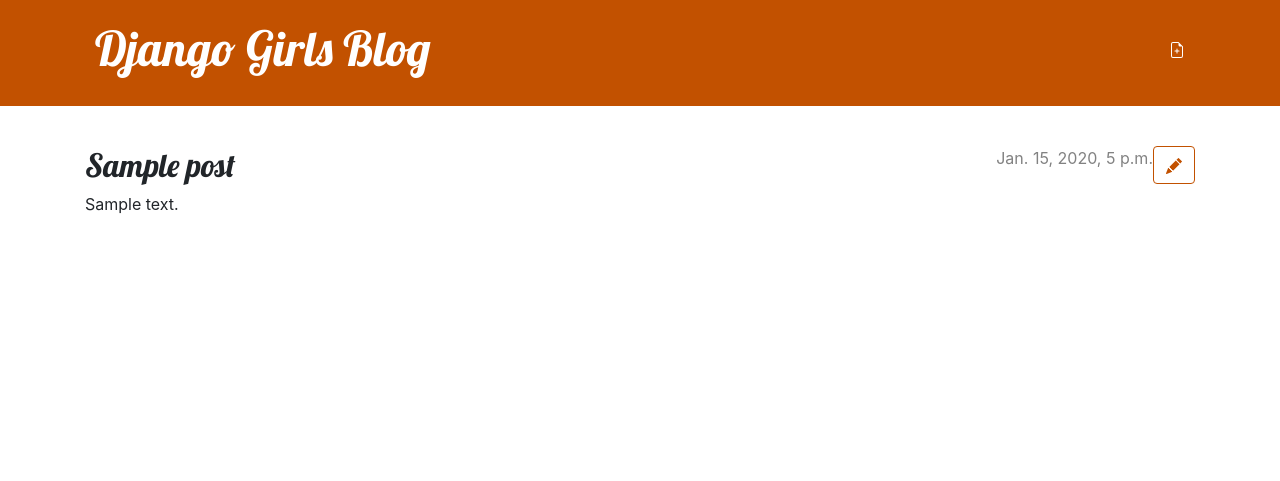
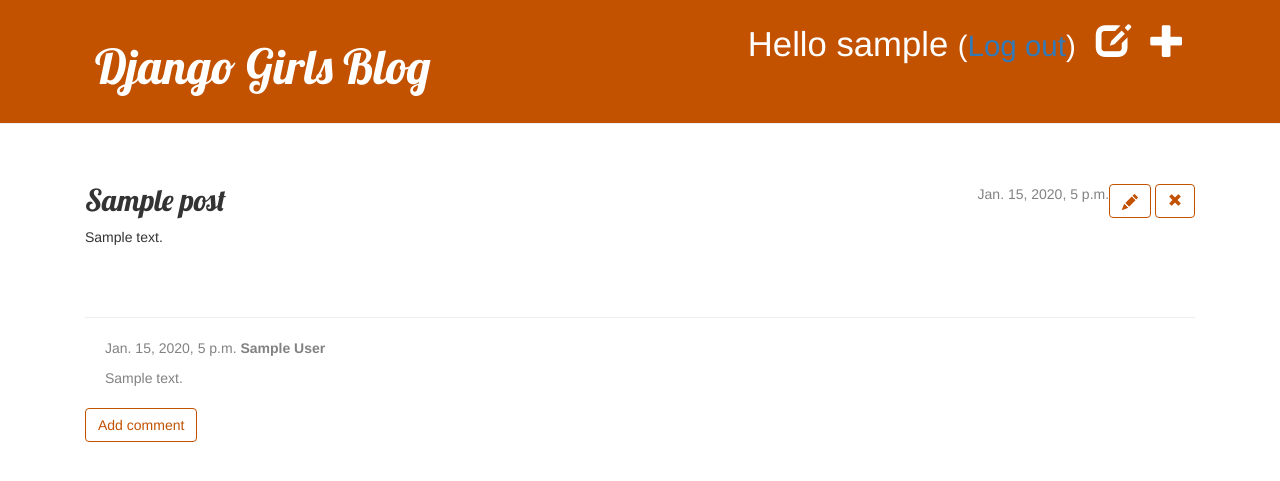
Before and after one commit to carbbykid/my-first-blog, a Django app: page /post/1/ in a window 1280 px wide. Shown: the top 481 px of the page. Run offline with Django 3.2, Linux system fonts and the light colour scheme; a user stored in the database is signed in; tables that the repository leaves empty hold one stand-in row (values such as "Sample post"); some libraries are stand-ins or nearby versions.

Commit message:
add function remove, comment post, login, logout

```diff
--- a/blog/admin.py
+++ b/blog/admin.py
@@ -1,4 +1,5 @@
 from django.contrib import admin
-from .models import Post
+from .models import Post, Comment
 
 admin.site.register(Post)
+admin.site.register(Comment)
--- a/blog/models.py
+++ b/blog/models.py
@@ -10,7 +10,22 @@
     published_date = models.DateTimeField(blank=True, null=True)
 
     def publish(self):
-        self.published_date = timezone.now()
+        self.published_date = timezone.localtime(timezone.now())
+        self.save()
+    def approved_comments(self):
+        return self.comments.filter(approved_comment=True)
+    def __str__(self):
+        return self.title
+
+class Comment(models.Model):
+    post = models.ForeignKey('blog.Post', on_delete=models.CASCADE, related_name='comments')
+    author = models.CharField(max_length=200)
+    text = models.TextField()
+    created_date = models.DateTimeField(default=timezone.now)
+    approved_comment = models.BooleanField(default=False)
+
+    def approve(self):
+        self.approved_comment = True
         self.save()
     def __str__(self):
-        return self.title
+        return self.text
--- a/blog/static/css/blog.css
+++ b/blog/static/css/blog.css
@@ -68,3 +68,7 @@
     color: #FFFFFF;
     background-color: #C25100;
 }
+
+.comment {
+    margin: 20px 0px 20px 20px;
+}
--- a/blog/templates/blog/base.html
+++ b/blog/templates/blog/base.html
@@ -4,6 +4,7 @@
     <head>
         <title>Django Girls blog</title>
         <link rel="stylesheet" href="https://cdn.jsdelivr.net/npm/bootstrap@4.5.3/dist/css/bootstrap.min.css" integrity="sha384-TX8t27EcRE3e/ihU7zmQxVncDAy5uIKz4rEkgIXeMed4M0jlfIDPvg6uqKI2xXr2" crossorigin="anonymous">
+        <link rel = "stylesheet" href = "https://maxcdn.bootstrapcdn.com/bootstrap/3.3.7/css/bootstrap.min.css">
         <link href='//fonts.googleapis.com/css?family=Lobster&subset=latin,latin-ext' rel='stylesheet' type='text/css'>
         <link rel="stylesheet" href="{% static 'css/blog.css' %}">
     </head>
@@ -11,9 +12,11 @@
         <header class="page-header">
             <div class="container">
                 {% if user.is_authenticated %}
-                    <a href="{% url 'post_new' %}" class="top-menu">
-                        {% include './icons/file-earmark-plus.svg' %}
-                    </a>
+                    <a href="{% url 'post_new' %}" class="top-menu"><span class="glyphicon glyphicon-plus"></span></a>
+                    <a href="{% url 'post_draft_list' %}" class="top-menu"><span class="glyphicon glyphicon-edit"></span></a>
+                    <p class="top-menu">Hello {{ user.username}} <small>(<a href="{% url 'logout' %}">Log out</a>)</small></p>
+                {% else %}
+                    <a href="{% url 'login' %}" class="top-menu"><span class="glyphicon glyphicon-lock"></span></a>
                 {% endif %}
                 <h1><a href="/">Django Girls Blog</a></h1>
             </div>
--- a/blog/templates/blog/post_detail.html
+++ b/blog/templates/blog/post_detail.html
@@ -7,14 +7,38 @@
                 <a class="btn btn-default" href="{% url 'post_edit' pk=post.pk %}">
                     {% include './icons/pencil-fill.svg' %}
                 </a>
+                <a class="btn btn-default" href="{% url 'post_remove' pk=post.pk %}">
+                    <span class="glyphicon glyphicon-remove"></span>
+                </a>
             {% endif %}
         </aside>
         {% if post.published_date %}
             <time class="date">
                 {{ post.published_date }}
             </time>
+        {% else %}
+            <a class="btn btn-default" href="{% url 'post_publish' pk=post.pk %}">Publish</a>
         {% endif %}
         <h2>{{ post.title }}</h2>
         <p>{{ post.text|linebreaksbr }}</p>
     </article>
+    <hr>
+    {% for comment in post.comments.all %}
+        {% if user.is_authenticated or comment.approved_comment %}
+        <div class="comment">
+            <div class="date">
+                {{ comment.created_date }}
+                {% if not comment.approved_comment %}
+                    <a class="btn btn-default" href="{% url 'comment_remove' pk=comment.pk %}"><span class="glyphicon glyphicon-remove"></span></a>
+                    <a class="btn btn-default" href="{% url 'comment_approve' pk=comment.pk %}"><span class="glyphicon glyphicon-ok"></span></a>
+                {% endif %}
+                <strong>{{ comment.author }}</strong>
+                <p>{{ comment.text|linebreaks }}</p>
+            </div>
+        </div>
+        {% endif %}
+    {% empty %}
+        <p>No comments here yet :( </p>
+    {% endfor %}
+    <a class="btn btn-default" href="{% url 'add_comment_to_post' pk=post.pk %}">Add comment</a>
 {% endblock %}
--- a/blog/templates/blog/post_list.html
+++ b/blog/templates/blog/post_list.html
@@ -8,6 +8,7 @@
             </time>
             <h2><a href="{% url 'post_detail' pk=post.pk %}">{{post.title}}</a></h2>
             <p>{{ post.text|linebreaksbr }}
+            <a href="{% url 'post_detail' pk=post.pk %}">Comments: {{ post.approved_comments.count }}</a>
         </article>
     {% endfor %}
 {% endblock%}
--- a/blog/urls.py
+++ b/blog/urls.py
@@ -5,5 +5,12 @@
     path('', views.post_list, name='post_list'),
     path('post/<int:pk>/', views.post_detail, name='post_detail'),
     path('post/new/', views.post_new, name='post_new'),
-    path('post/<int:pk>/edit/', views.post_edit, name="post_edit")
+    path('post/<int:pk>/edit/', views.post_edit, name='post_edit'),
+    path('draft/', views.post_draft_list, name='post_draft_list'),
+    path('post/<pk>/publish/', views.post_publish, name='post_publish'),
+    path('post/<pk>/delete/', views.post_remove, name='post_remove'),
+    path('post/<int:pk>/comment', views.add_comment_to_post, name="add_comment_to_post"),
+    path('comment/<int:pk>/approve/', views.comment_approve, name='comment_approve'),
+    path('comment/<int:pk>/remove/', views.comment_remove, name='comment_remove'),
+
 ]
--- a/blog/views.py
+++ b/blog/views.py
@@ -1,9 +1,12 @@
 from django.shortcuts import render
-from .models import Post
+from .models import Post, Comment
 from django.utils import timezone
 from django.shortcuts import render, get_object_or_404
-from .forms import PostForm
+from .forms import PostForm, CommentForm
 from django.shortcuts import redirect
+from django.contrib.auth.decorators import login_required
+# from django.contrib.auth.decorators import login_required
+
 
 
 # Create your views here.
@@ -15,19 +18,20 @@
     post = get_object_or_404(Post, pk=pk)
     return render(request, 'blog/post_detail.html', {'post': post})
 
+@login_required
 def post_new(request):
     if request.method == "POST":
         form = PostForm(request.POST)
         if form.is_valid():
             post = form.save(commit=False)
             post.author = request.user
-            post.published_date = timezone.localtime(timezone.now())
             post.save()
             return redirect('post_detail', pk=post.pk)
     else:
         form = PostForm()
     return render(request, 'blog/post_edit.html', {'form': form})
 
+@login_required
 def post_edit(request, pk):
     post = get_object_or_404(Post, pk=pk)
     if request.method =="POST":
@@ -35,9 +39,49 @@
         if form.is_valid():
             post = form.save(commit=False)
             post.author = request.user
-            post.published_date = timezone.localtime(timezone.now())
             post.save()
             return redirect('post_detail', pk=post.pk)
     else:
         form = PostForm(instance=post)
     return render(request, 'blog/post_edit.html', {'form': form})
+
+@login_required
+def post_draft_list(request):
+    posts = Post.objects.filter(published_date__isnull=True).order_by('created_date')
+    return render(request, 'blog/post_draft_list.html', {'posts': posts})
+
+@login_required
+def post_publish(request,pk):
+    post = get_object_or_404(Post, pk=pk)
+    post.publish()
+    return redirect('post_detail', pk=post.pk)
+
+@login_required
+def post_remove(request,pk):
+    post = get_object_or_404(Post, pk=pk)
+    post.delete()
+    return redirect('post_list')
+
+def add_comment_to_post(request, pk):
+    post = get_object_or_404(Post, pk=pk)
+    if request.method == "POST":
+        form = CommentForm(request.POST)
+        if form.is_valid():
+            comment = form.save(commit=False)
+            comment.post = post
+            comment.save()
+            return redirect('post_detail', pk=post.pk)
+    else:
+        form = CommentForm()
+    return render(request, 'blog/add_comment_to_post.html', {'form': form})
+
+@login_required
+def comment_approve(request, pk):
+    comment = get_object_or_404(Comment, pk=pk)
+    comment.approve()
+    return redirect('post_detail', pk=comment.post.pk)
+@login_required
+def comment_remove(request, pk):
+    comment = get_object_or_404(Comment, pk=pk)
+    comment.delete()
+    return redirect('post_detail', pk=comment.post.pk)
--- a/mysite/settings.py
+++ b/mysite/settings.py
@@ -51,7 +51,7 @@
 ]
 
 ROOT_URLCONF = 'mysite.urls'
-
+LOGIN_REDIRECT_URL = '/'
 TEMPLATES = [
     {
         'BACKEND': 'django.template.backends.django.DjangoTemplates',
--- a/mysite/urls.py
+++ b/mysite/urls.py
@@ -14,10 +14,14 @@
     2. Add a URL to urlpatterns:  path('blog/', include('blog.urls'))
 """
 from django.contrib import admin
-from django.urls import path
-from django.urls.conf import include
+from django.urls import path, include
+
+from django.contrib.auth import views
 
 urlpatterns = [
     path('admin/', admin.site.urls),
-    path('', include('blog.urls'))
+    path('accounts/login/', views.LoginView.as_view(), name='login'),
+    path('accounts/logout/', views.LogoutView.as_view(next_page='/'), name='logout'),
+    path('', include('blog.urls')),
+
 ]
```
Also changed, not shown: blog/forms.py (+6 -1 lines), blog/templates/blog/add_comment_to_post.html (added, +8 -0 lines), blog/templates/blog/post_draft_list.html (added, +11 -0 lines), blog/templates/registration/login.html (added, +23 -0 lines), blog/migrations/0002_comment.py (added).
